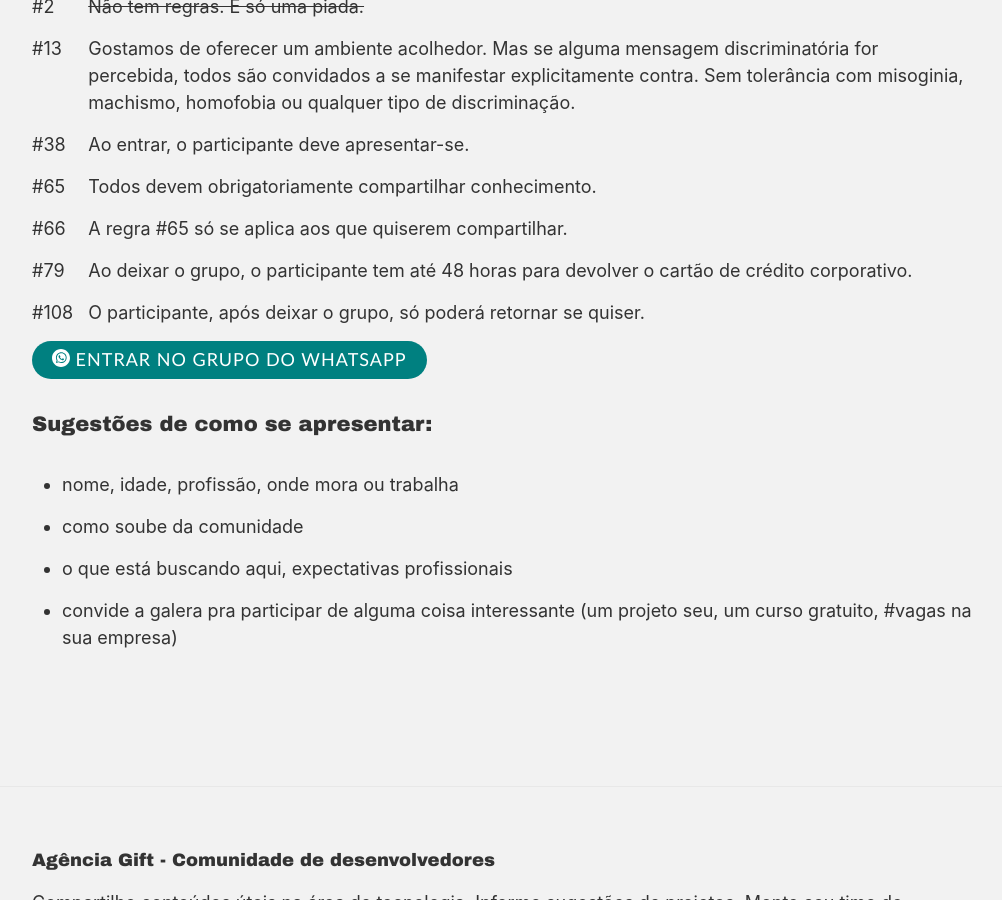
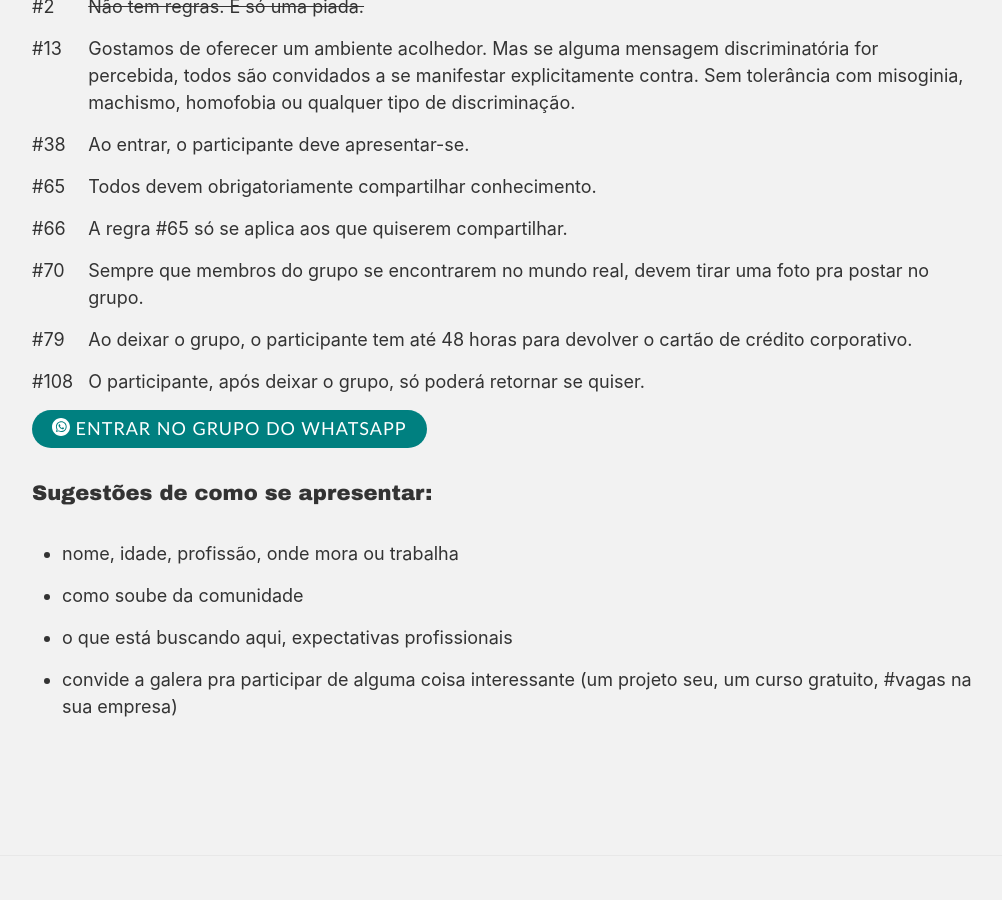
Before and after one commit to agenciagift/agenciagift.github.io, a Jekyll site: the page built from index.html, in a window 1280 px wide and 900 px high, scrolled down 1587 px. Shown: the whole window, without its empty margins (138-1140 px from the left). Built offline with Jekyll 4.4.1, drawn with Linux system fonts in a browser that asks for light colours.

Commit message:
regra #70 adicionada

```diff
--- a/index.html
+++ b/index.html
@@ -81,6 +81,8 @@ layout: default
       <dd>Todos devem obrigatoriamente compartilhar conhecimento.</dd>
       <dt>#66</dt>
       <dd>A regra #65 só se aplica aos que quiserem compartilhar.</dd>
+      <dt>#70</dt>
+      <dd>Sempre que membros do grupo se encontrarem no mundo real, devem tirar uma foto pra postar no grupo.</dd>
       <dt>#79</dt>
       <dd>Ao deixar o grupo, o participante tem até 48 horas para devolver o cartão de crédito corporativo.</dd>
       <dt>#108</dt>
```
